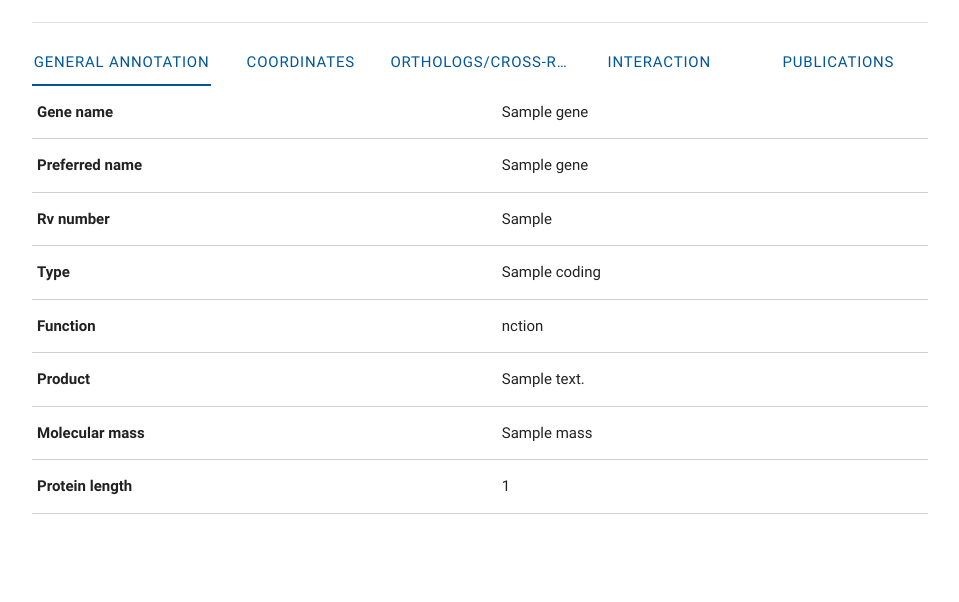
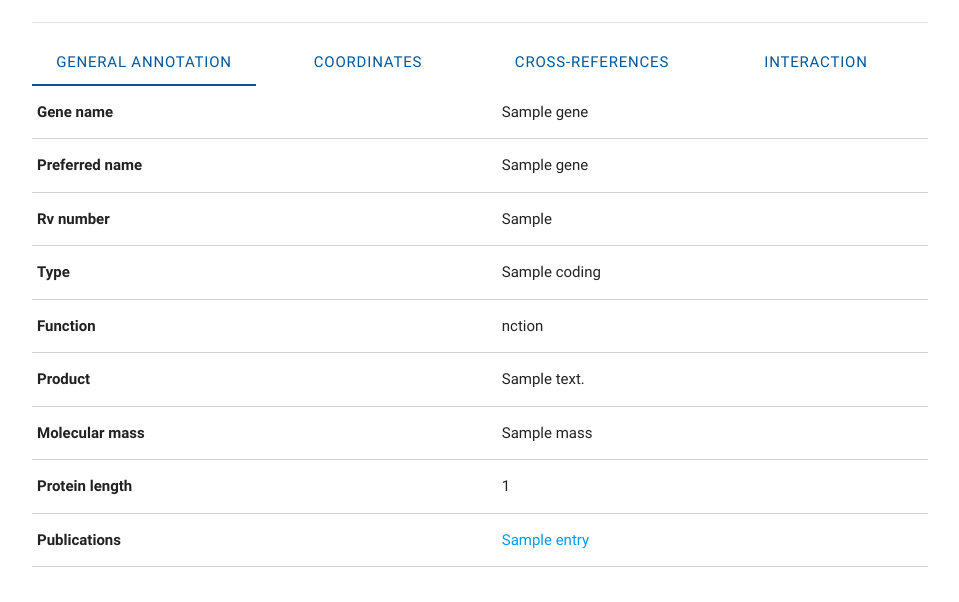
Before and after one commit to COMBAT-TB/vcf2neo, a Flask app: template combatwebapp/templates/results.html in a window 1280 px wide. Shown: the part 543-1145 px from the top of the page, without its empty margins (160-1119 px from the left). Before the commit the page ends 1057 px from the top, so only its background shows below. Run offline with Flask 2, Linux system fonts and the light colour scheme; the template is opened without the code that fills it: most values are stand-ins (such as "Sample title", 1, 10 or a date in 2020).

Commit message:
Updating view for GO and Publications.

```diff
--- a/combatwebapp/templates/results.html
+++ b/combatwebapp/templates/results.html
@@ -20,12 +20,12 @@
                         </li>
                         <li class="tab col s3"><a class="light-blue-text text-darken-4" href="#coords">Coordinates</a>
                         </li>
-                        <li class="tab col s3"><a class="light-blue-text text-darken-4" href="#orth">Orthologs/Cross-references</a>
+                        <li class="tab col s3"><a class="light-blue-text text-darken-4" href="#orth">Cross-references</a>
                         </li>
                         <li class="tab col s3"><a class="light-blue-text text-darken-4" href="#actor">Interaction</a>
-                        </li>
-                        <li class="tab col s3"><a class="light-blue-text text-darken-4" href="#pub">Publications</a>
-                        </li>
+{#                        </li>#}
+{#                        <li class="tab col s3"><a class="light-blue-text text-darken-4" href="#pub">Publications</a>#}
+{#                        </li>#}
                     </ul>
                 </div>
                 <div id="gi" class="col s12">
@@ -37,7 +37,7 @@
                         </tr>
                         <tr>
                             <th>Preferred name</th>
-                            <td>{{ gene.preffered_name }}</td>
+                            <td>{{ gene.preffered_name or '' }}</td>
                         </tr>
                         <tr>
                             <th>Rv number</th>
@@ -46,7 +46,7 @@
                         <tr></tr>
                         <tr>
                             <th>Type</th>
-                            <td>{{ gene.coding or pseudogene }}</td>
+                            <td>{{ gene.coding or gene.biotype }}</td>
                         </tr>
                         <tr>
                             <th>Function</th>
@@ -85,6 +85,20 @@
                         {#                            <td><b>Location (kb)</b></td>#}
                         {#                            <td>257.783</td>#}
                         {#                        </tr>#}
+                        <tr>
+                            <td><b>Publications</b></td>
+                            <td>
+                            {% if citation %}
+                                {% for entry in citation %}
+                                    {#                                    <a>{{ entry }}</a>#}
+                                    <a target="_blank"
+                                       href="http://www.ncbi.nlm.nih.gov/pubmed/?term={{ entry }}">{{ entry }}</a><br>
+                                {% endfor %}
+                            {% else %}
+                                {{ '' }}
+                            {% endif %}
+                        </td>
+                        </tr>
                         </tbody>
                     </table>
                 </div>
@@ -112,22 +126,22 @@
                 <div id="orth" class="col s12">
                     <table class="bordered">
                         <tbody>
-                        <tr>
-                            <th>CDC1551</th>
-                            <td>{{ ortholog_name }}</td>
-                        </tr>
+{#                        <tr>#}
+{#                            <th>CDC1551</th>#}
+{#                            <td>{{ ortholog_name or '' }}</td>#}
+{#                        </tr>#}
                         <tr>
                             <th>UniProt</th>
                             <td>
                                 <a target="_blank"
-                                   href="http://www.uniprot.org/uniprot/{{ gene.uniprot_entry }}">{{ gene.uniprot_entry }}</a>
+                                   href="http://www.uniprot.org/uniprot/{{ gene.uniprot_entry or gene.gene_id }}">{{ gene.uniprot_entry or gene.gene_idthoba}}</a>
                             </td>
                         </tr>
                         <tr>
                             <th>TubercuList</th>
                             <td>
                                 <a target="_blank"
-                                   href="http://tuberculist.epfl.ch/quicksearch.php?gene+name={{ gene.locus_tag }}">{{ gene.locus_tag }}</a>
+                                   href="http://tuberculist.epfl.ch/quicksearch.php?gene+name={{ gene.locus_tag or gene.gene_id }}">{{ gene.locus_tag or gene.gene_id }}</a>
                             </td>
                         </tr>
                         <tr>
@@ -135,7 +149,7 @@
                             <td>
                                 {% for entry in go_terms %}
                                     <a target="_blank"
-                                       href="http://amigo.geneontology.org/amigo/term/{{ entry }}">{{ entry }}</a><br>
+                                       href="http://amigo.geneontology.org/amigo/term/{{ entry.go_id }}">{{ entry.name }}</a><br>
                                 {% endfor %}
                             </td>
                             {#                            <td>{{ go_terms }}</td>#}
@@ -158,43 +172,52 @@
                         <tr>
                             <th>MTB</th>
                             <td>
+                                {% if interactor %}
                                     {% for actor in interactor %}
                                         <a target="_blank"
                                            href="http://www.uniprot.org/uniprot/{{ actor }}">{{ actor }}</a><br>
 
                                     {% endfor %}
+                                {% else %}
+                                    <p></p>
+                                {% endif %}
                             </td>
                         </tr>
                         <tr>
                             <th>Human</th>
                             <td>
+                                {% if interactor %}
                                     {% for actor in h_interact %}
                                         <a target="_blank"
                                            href="http://www.uniprot.org/uniprot/{{ actor }}">{{ actor }}</a><br>
                                     {% endfor %}
+                                {% else %}
+                                    <p></p>
+                                {% endif %}
+
                             </td>
                         </tr>
                         </tbody>
                     </table>
                 </div>
-                <div id="pub" class="col s12">
-                    <table class="bordered">
-                        <tbody>
-                        <th>Bibliography</th>
-                        <td>
-                            {% if citation %}
-                                {% for entry in citation %}
+{#                <div id="pub" class="col s12">#}
+{#                    <table class="bordered">#}
+{#                        <tbody>#}
+{#                        <th>Publications</th>#}
+{#                        <td>#}
+{#                            {% if citation %}#}
+{#                                {% for entry in citation %}#}
                                     {#                                    <a>{{ entry }}</a>#}
-                                    <a target="_blank"
-                                       href="http://www.ncbi.nlm.nih.gov/pubmed/?term={{ entry }}">{{ entry }}</a><br>
-                                {% endfor %}
-                            {% else %}
-                                {{ '' }}
-                            {% endif %}
-                        </td>
-                        </tbody>
-                    </table>
-                </div>
+{#                                    <a target="_blank"#}
+{#                                       href="http://www.ncbi.nlm.nih.gov/pubmed/?term={{ entry }}">{{ entry }}</a><br>#}
+{#                                {% endfor %}#}
+{#                            {% else %}#}
+{#                                {{ '' }}#}
+{#                            {% endif %}#}
+{#                        </td>#}
+{#                        </tbody>#}
+{#                    </table>#}
+{#                </div>#}
             </div>
         </div>
     {% else %}
```
Lines whose indentation alone changed are shown as unchanged.
